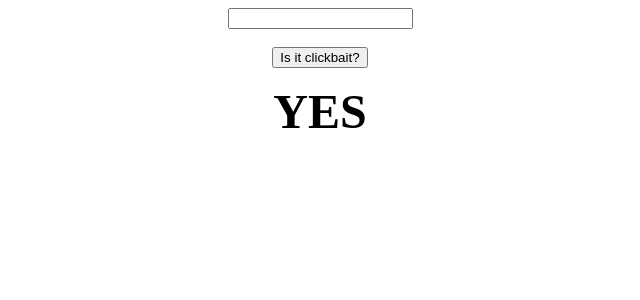
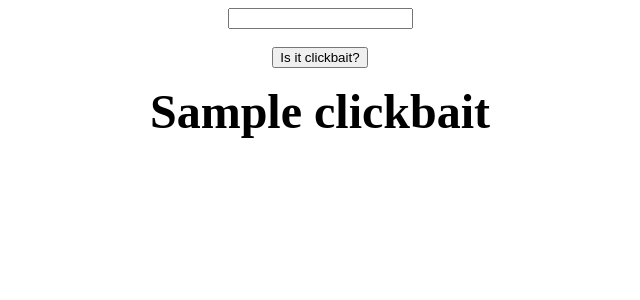
Before and after one commit to NathanMKruger/TheNASA, a Flask app: template flaskserver/app/templates/input.html in a window 1280 px wide. Shown: the top 300 px of the page, without its empty margins (320-960 px from the left). Run offline with Flask 2, Linux system fonts and the light colour scheme; the template is opened without the code that fills it: most values are stand-ins (such as "Sample title", 1, 10 or a date in 2020).

Commit message:
Added some basic functionality

```diff
--- a/flaskserver/app/routes.py
+++ b/flaskserver/app/routes.py
@@ -7,6 +7,8 @@ def my_form():
 
 @app.route('/', methods=['POST'])
 def my_form_post():
-    text = request.form['text']
-    processed_text = text.upper()
-    return processed_text
+	clickbait = "Enter a article!"
+	text = request.form['text']
+	clickbait = text.upper()
+	#return clickbait
+	return render_template('input.html', clickbait=clickbait)
--- a/flaskserver/app/templates/input.html
+++ b/flaskserver/app/templates/input.html
@@ -1,5 +1,5 @@
-<form method="POST" style="text-align: center;">
-	<input type="text"> <br/> <br/>
+<form method="POST" style="text-align: center">
+	<input name="text"> <br/> <br/>
 	<input type="submit" value="Is it clickbait?">
 </form>
-<p style="text-align: center;"><strong><span style="font-size: 300%;">YES</span></strong><p>
+<p style="text-align: center;"><strong><span style="font-size: 300%;">{{ clickbait }}</span></strong><p>
```
